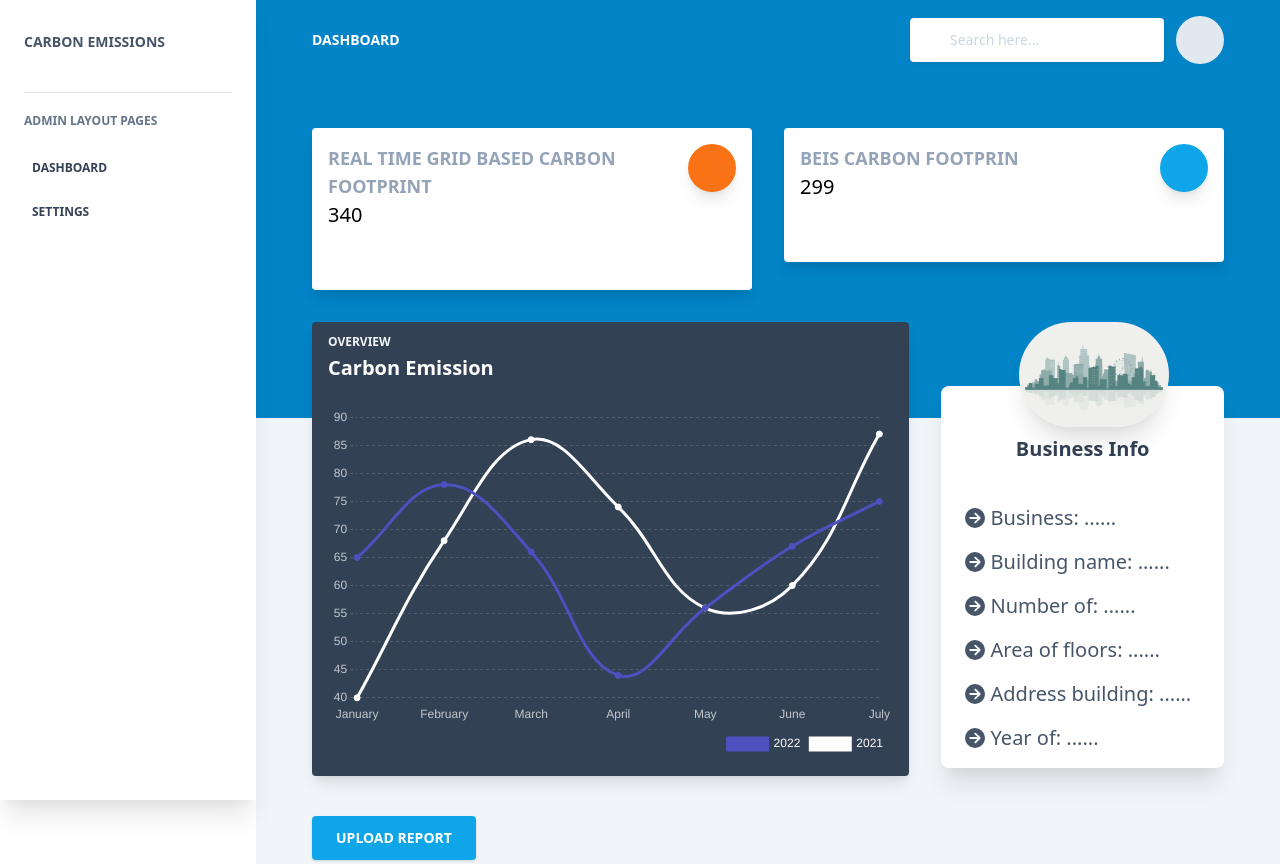
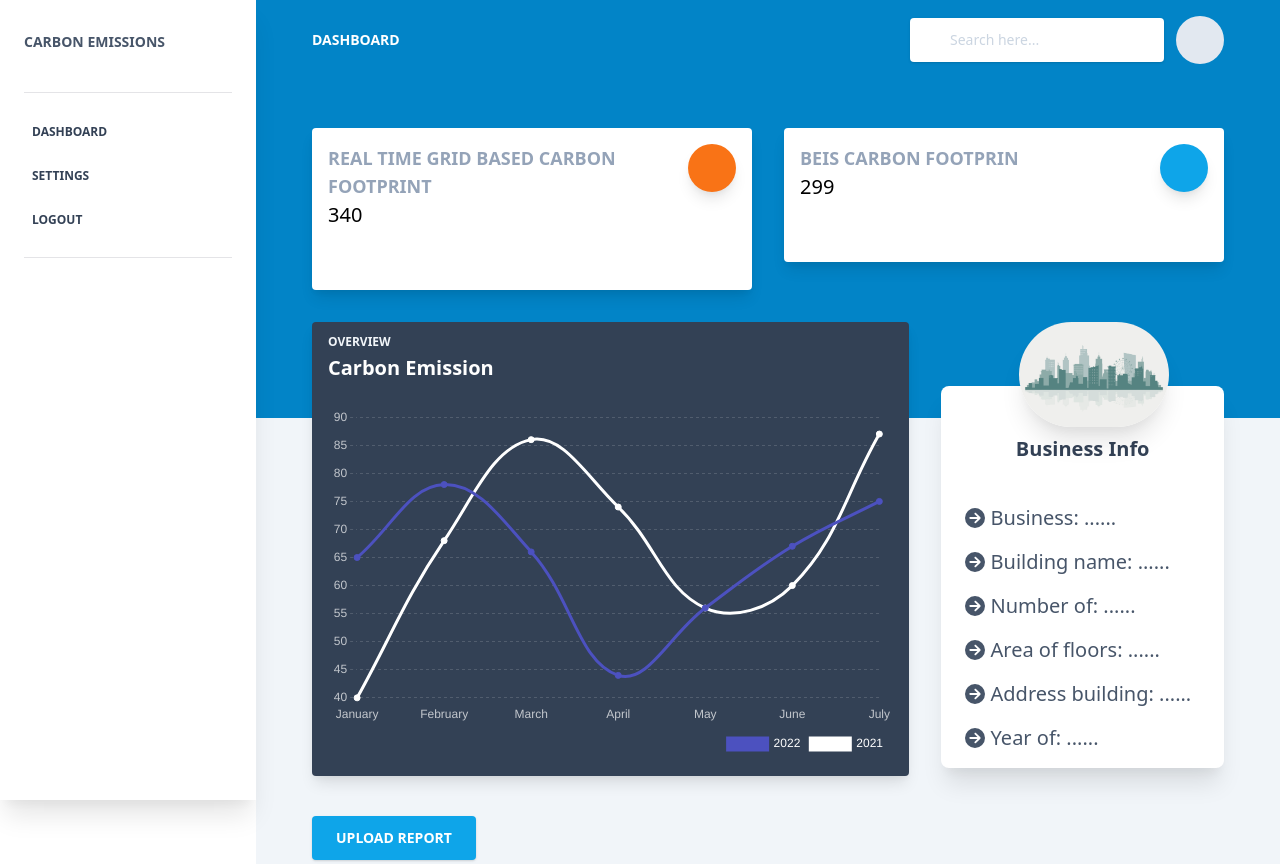
Before and after one commit to abdulmoiz99/yourCO2-frontEnd, a React (Create React App) app: page /Dashboard in a window 1280 px wide. Built offline with nearby package versions, Linux system fonts and the light colour scheme.

Commit message:
Added Logut

```diff
--- a/src/componenets/Sidebar/Sidebar.js
+++ b/src/componenets/Sidebar/Sidebar.js
@@ -1,12 +1,12 @@
 /*eslint-disable*/
-import React from "react";
-import { Link } from "react-router-dom";
+import React from 'react'
+import { Link } from 'react-router-dom'
 
 // import NotificationDropdown from "components/Dropdowns/NotificationDropdown.js";
 // import UserDropdown from "components/Dropdowns/UserDropdown.js";
 
 export default function Sidebar() {
-  const [collapseShow, setCollapseShow] = React.useState("hidden");
+  const [collapseShow, setCollapseShow] = React.useState('hidden')
   return (
     <>
       <nav className="md:left-0 md:block md:fixed md:top-0 md:bottom-0 md:overflow-y-auto md:flex-row md:flex-nowrap md:overflow-hidden shadow-xl bg-white flex flex-wrap items-center justify-between relative md:w-64 z-10 py-4 px-6">
@@ -15,7 +15,7 @@ export default function Sidebar() {
           <button
             className="cursor-pointer text-black opacity-50 md:hidden px-3 py-1 text-xl leading-none bg-transparent rounded border border-solid border-transparent"
             type="button"
-            onClick={() => setCollapseShow("bg-white m-2 py-3 px-6")}
+            onClick={() => setCollapseShow('bg-white m-2 py-3 px-6')}
           >
             <i className="fas fa-bars"></i>
           </button>
@@ -24,21 +24,19 @@ export default function Sidebar() {
             className="md:block text-left md:pb-2 text-blueGray-600 mr-0 inline-block whitespace-nowrap text-sm uppercase font-bold p-4 px-0"
             to="/"
           >
-           Carbon Emissions
+            Carbon Emissions
           </Link>
           {/* User */}
           <ul className="md:hidden items-center flex flex-wrap list-none">
             <li className="inline-block relative">
               {/* <NotificationDropdown /> */}
             </li>
-            <li className="inline-block relative">
-              {/* <UserDropdown /> */}
-            </li>
+            <li className="inline-block relative">{/* <UserDropdown /> */}</li>
           </ul>
           {/* Collapse */}
           <div
             className={
-              "md:flex md:flex-col md:items-stretch md:opacity-100 md:relative md:mt-4 md:shadow-none shadow absolute top-0 left-0 right-0 z-40 overflow-y-auto overflow-x-hidden h-auto items-center flex-1 rounded " +
+              'md:flex md:flex-col md:items-stretch md:opacity-100 md:relative md:mt-4 md:shadow-none shadow absolute top-0 left-0 right-0 z-40 overflow-y-auto overflow-x-hidden h-auto items-center flex-1 rounded ' +
               collapseShow
             }
           >
@@ -57,7 +55,7 @@ export default function Sidebar() {
                   <button
                     type="button"
                     className="cursor-pointer text-black opacity-50 md:hidden px-3 py-1 text-xl leading-none bg-transparent rounded border border-solid border-transparent"
-                    onClick={() => setCollapseShow("hidden")}
+                    onClick={() => setCollapseShow('hidden')}
                   >
                     <i className="fas fa-times"></i>
                   </button>
@@ -77,31 +75,27 @@ export default function Sidebar() {
 
             {/* Divider */}
             <hr className="my-4 md:min-w-full" />
-            {/* Heading */}
-            <h6 className="md:min-w-full text-blueGray-500 text-xs uppercase font-bold block pt-1 pb-4 no-underline">
-              Admin Layout Pages
-            </h6>
             {/* Navigation */}
 
             <ul className="md:flex-col md:min-w-full flex flex-col list-none">
               <li className="items-center">
                 <Link
                   className={
-                    "text-xs uppercase py-3 font-bold block " +
-                    (window.location.href.indexOf("/admin/dashboard") !== -1
-                      ? "text-lightBlue-500 hover:text-lightBlue-600"
-                      : "text-blueGray-700 hover:text-blueGray-500")
+                    'text-xs uppercase py-3 font-bold block ' +
+                    (window.location.href.indexOf('/admin/dashboard') !== -1
+                      ? 'text-lightBlue-500 hover:text-lightBlue-600'
+                      : 'text-blueGray-700 hover:text-blueGray-500')
                   }
-                  to="/admin/dashboard"
+                  to="/dashboard"
                 >
                   <i
                     className={
-                      "fas fa-tv mr-2 text-sm " +
-                      (window.location.href.indexOf("/admin/dashboard") !== -1
-                        ? "opacity-75"
-                        : "text-blueGray-300")
+                      'fas fa-tv mr-2 text-sm ' +
+                      (window.location.href.indexOf('/admin/dashboard') !== -1
+                        ? 'opacity-75'
+                        : 'text-blueGray-300')
                     }
-                  ></i>{" "}
+                  ></i>{' '}
                   Dashboard
                 </Link>
               </li>
@@ -109,28 +103,51 @@ export default function Sidebar() {
               <li className="items-center">
                 <Link
                   className={
-                    "text-xs uppercase py-3 font-bold block " +
-                    (window.location.href.indexOf("/admin/settings") !== -1
-                      ? "text-lightBlue-500 hover:text-lightBlue-600"
-                      : "text-blueGray-700 hover:text-blueGray-500")
+                    'text-xs uppercase py-3 font-bold block ' +
+                    (window.location.href.indexOf('/admin/settings') !== -1
+                      ? 'text-lightBlue-500 hover:text-lightBlue-600'
+                      : 'text-blueGray-700 hover:text-blueGray-500')
                   }
-                  to="/admin/settings"
+                  to="/dashboard"
                 >
                   <i
                     className={
-                      "fas fa-tools mr-2 text-sm " +
-                      (window.location.href.indexOf("/admin/settings") !== -1
-                        ? "opacity-75"
-                        : "text-blueGray-300")
+                      'fas fa-tools mr-2 text-sm ' +
+                      (window.location.href.indexOf('/admin/settings') !== -1
+                        ? 'opacity-75'
+                        : 'text-blueGray-300')
                     }
-                  ></i>{" "}
+                  ></i>{' '}
                   Settings
                 </Link>
               </li>
+              <li className="items-center">
+                <Link
+                  className={
+                    'text-xs uppercase py-3 font-bold block ' +
+                    (window.location.href.indexOf('/admin/dashboard') !== -1
+                      ? 'text-lightBlue-500 hover:text-lightBlue-600'
+                      : 'text-blueGray-700 hover:text-blueGray-500')
+                  }
+                  to="/Auth"
+                >
+                  <i
+                    className={
+                      'fas fa-tv mr-2 text-sm ' +
+                      (window.location.href.indexOf('/admin/dashboard') !== -1
+                        ? 'opacity-75'
+                        : 'text-blueGray-300')
+                    }
+                  ></i>{' '}
+                  Logout
+                </Link>
+              </li>
             </ul>
+            {/* Divider */}
+            <hr className="my-4 md:min-w-full" />
           </div>
         </div>
       </nav>
     </>
-  );
+  )
 }
```
